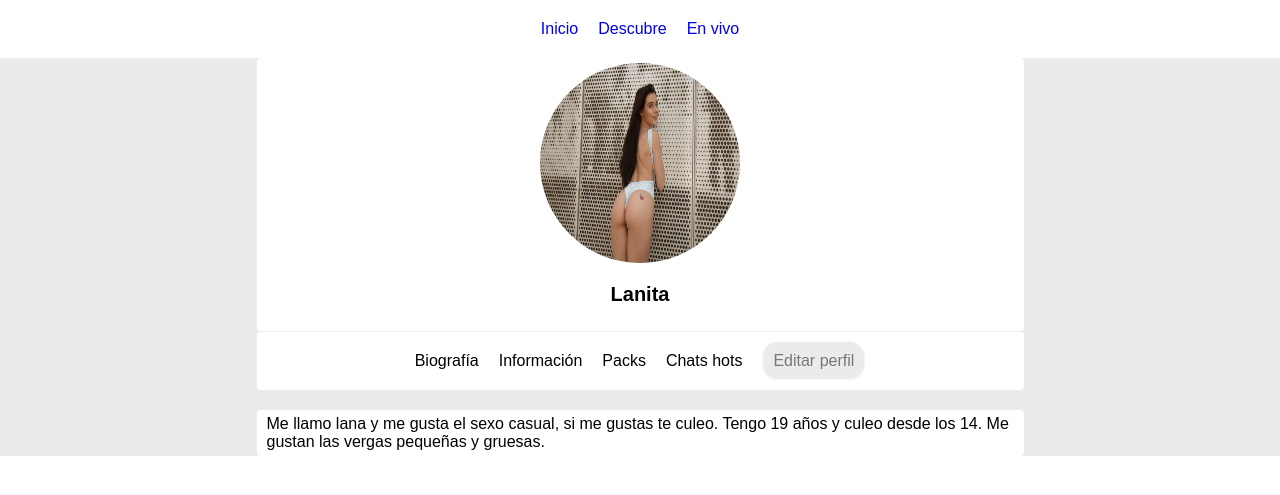
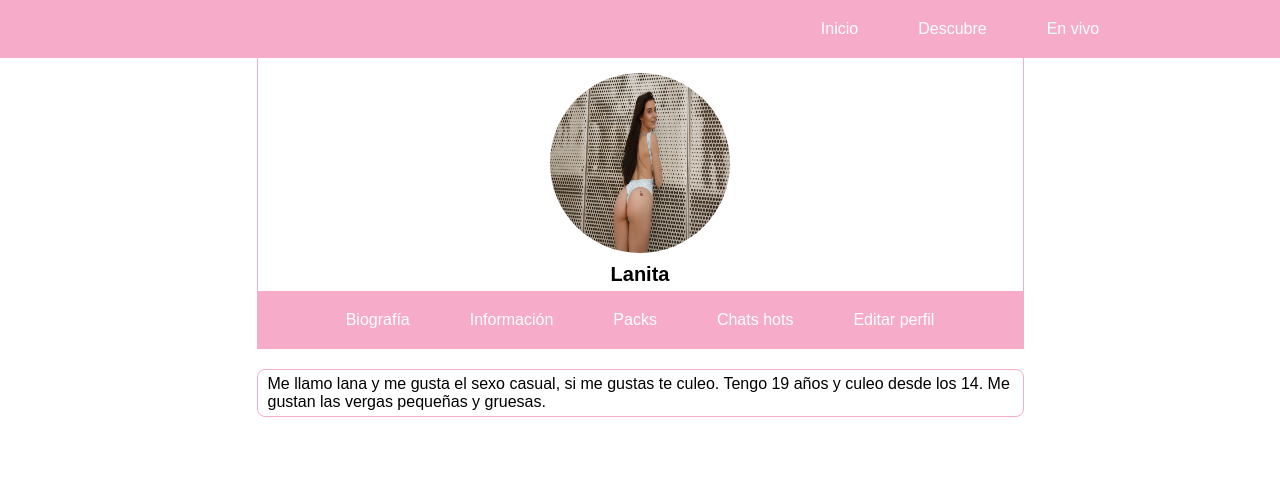
Before and after one commit to MaxGerdts/UAC-Losers, a PHP site: page /pages/profile.php in a window 1280 px wide. Shown: the top 495 px of the page. Run offline with PHP 8.4, Linux system fonts and the light colour scheme.

Commit message:
style profile

```diff
--- a/assets/css/main.css
+++ b/assets/css/main.css
@@ -1,26 +1,34 @@
 /* Base */
 /* Structure */
 *{
-  box-sizing: border-box;
-}
-body{
   font-family: sans-serif;
   margin: 0;
+  padding: 0;
+  -webkit-box-sizing: border-box;
+          box-sizing: border-box;
 }
 .container{
   width: 100%;
 }
 .content{
-  flex: 1;
+  -webkit-box-flex: 1;
+      -ms-flex: 1;
+          flex: 1;
   padding: 5px 10px;
   margin: 0 auto;
 }
 .flex{
+  display: -webkit-box;
+  display: -ms-flexbox;
   display: flex;
-  justify-content: center;
-  align-items: center;
+  -webkit-box-pack: center;
+      -ms-flex-pack: center;
+          justify-content: center;
+  -webkit-box-align: center;
+      -ms-flex-align: center;
+          align-items: center;
  }
-.flex-wrap{ flex-wrap: wrap; }
+.flex-wrap{ -ms-flex-wrap: wrap; flex-wrap: wrap; }
 .block { display: block; }
 
 input,
@@ -43,7 +51,7 @@ select{
   list-style: none;
 }
 .list-items{
-  padding: 10px;
+  padding: 10px 30px;
 }
 .mw-767{
   max-width: 767px;
@@ -64,22 +72,35 @@ select{
   font-size: 20px;
   font-weight: 700;
 }
-.main{
-  background: #ebebeb;
-}
 .container-primary{
-  background: #333;
+  background: #f6acc8;
 }
 .container-secondary{
+  background: #af8baf;
+}
+.container-tertiary{
+  background: #584153;
+}
+.container-quaternary{
+  background: #26191b;
+}
+.container-white{
   background: #ffffff;
 }
 .content-primary{
-  background: #333;
-  border-radius: 8px;
+  background: #f6acc8;
 }
 .content-secondary{
+  background: #af8baf;
+}
+.content-tertiary{
+  background: #584153;
+}
+.content-quaternary{
+  background: #26191b;
+}
+.content-white{
   background: #ffffff;
-  border-radius: 4px;
 }
 .input-primary,
 .select-primary{
@@ -89,16 +110,18 @@ select{
   border: 1px solid #ced4da;
 }
 .btn-primary{
-  color: #787878;
-  background: #ebebeb;
-  border-radius: 16px;
-  border: 1px solid #f9f9f9;
+  color: #ffffff;
+  background: #af8baf;
 }
 .link-primary{
-  color: green;
+  color: #333;
 }
-.list-primary{
-  color: red;
+.link-white{
+  color: #ffffff;
+}
+.list-items-white{
+  color: #ffffff;
+  transition:  0.7s;
 }
 .text-center{
   text-align: center;
@@ -106,11 +129,15 @@ select{
 .pointer{
   cursor: pointer;
 }
-.border{  border: 1px solid #f1f1f1; }
-.bt{ border-top: 1px solid #f1f1f1; }
-.br{ border-right: 1px solid #f1f1f1; }
-.bb{ border-bottom: 1px solid #f1f1f1; }
-.bl{ border-left: 1px solid #f1f1f1; }
+.border{  border: 1px solid #f6acc8; }
+.bt{ border-top: 1px solid #f6acc8; }
+.br{ border-right: 1px solid #f6acc8; }
+.bb{ border-bottom: 1px solid #f6acc8; }
+.bl{ border-left: 1px solid #f6acc8; }
+.br-4{ border-radius: 4px; }
+.br-8{ border-radius: 8px; }
+.br-16{ border-radius: 16px; }
+.br-50{ border-radius: 50%; }
 h1, h2, h3, h4, h5, h6{
   font-weight: 500;
   padding: 10px 5px;
@@ -142,10 +169,10 @@ img{
   height: 200px;
   border-radius: 50%;
   margin: 0 auto;
+  padding: 10px;
 }
 /* /.Skin */
 /* /.Base */
-
 
 .content-info{
   margin-top: 20px;
@@ -161,10 +188,17 @@ img{
 .content-info.show{
   display: block;
 }
-
+.list-items:hover{
+  background: #af8baf;
+  box-shadow: 0 0 0 7px #ffffff,
+              0 0 0 10px #af8baf;
+}
 /* Medias queries */
 @media (max-width:767px){
   .menu-profile{
-    flex-direction: column;
+    -webkit-box-orient: vertical;
+    -webkit-box-direction: normal;
+        -ms-flex-direction: column;
+            flex-direction: column;
   }
 }
--- a/pages/profile.php
+++ b/pages/profile.php
@@ -2,48 +2,45 @@
 
   <body>
     <div class="main">
-      <div class="container container-secondary flex">
+      <div class="container container-primary flex">
         <div class="content">
 
         </div>
         <div class="content">
           <ul class="flex list">
-            <li class="list-items"><a href="#">Inicio</a></li>
-            <li class="list-items"><a href="#">Descubre</a></li>
-            <li class="list-items"><a href="#">En vivo</a></li>
+            <li class="list-items"><a class="link-white" href="#">Inicio</a></li>
+            <li class="list-items"><a class="link-white" href="#">Descubre</a></li>
+            <li class="list-items"><a class="link-white" href="#">En vivo</a></li>
           </ul>
-
-        </div>
-        <div class="content">
 
         </div>
       </div>
       <div class="container">
-        <div class="content content-secondary mw-767">
+        <div class="content content-white mw-767 br bl">
           <img src="../assets/img/Lanhita.jpg" alt="">
           <p class="font-lg text-center">Lanita</p>
         </div>
-        <div class="content content-secondary mw-767 bt">
+        <div class="content content-primary mw-767">
           <ul class="list flex menu-profile">
-            <li class="list-items pointer">Biografía</li>
-            <li class="list-items pointer">Información</li>
-            <li class="list-items pointer">Packs</li>
-            <li class="list-items pointer">Chats hots</li>
-            <li class="list-items"><a class="btn btn-primary" href="#">Editar perfil</a></li>
+            <li class="list-items list-items-white pointer">Biografía</li>
+            <li class="list-items list-items-white pointer">Información</li>
+            <li class="list-items list-items-white pointer">Packs</li>
+            <li class="list-items list-items-white pointer">Chats hots</li>
+            <li class="list-items list-items-white"><a class="link-white" href="#">Editar perfil</a></li>
           </ul>
         </div>
       </div>
       <div class="container">
-        <div class="content content-secondary mw-767 content-info">
+        <div class="content content-white mw-767 content-info border br-8">
           Me llamo lana y me gusta el sexo casual, si me gustas te culeo. Tengo 19 años y culeo desde los 14. Me gustan las vergas pequeñas y gruesas.
         </div>
-        <div class="content content-secondary mw-767 content-info">
+        <div class="content content-white mw-767 content-info border br-8">
           Soy de malambo y vivo con mis tres hijos, si te intereso llamame sin compromiso +57 304 3654831
         </div>
-        <div class="content content-secondary mw-767 content-info">
+        <div class="content content-white mw-767 content-info border br-8">
           <img src="../assets/img/pack1.jpg" alt="">
         </div>
-        <div class="content content-secondary mw-767 content-info">
+        <div class="content content-white mw-767 content-info border br-8">
           Chats hots
         </div>
       </div>
```
